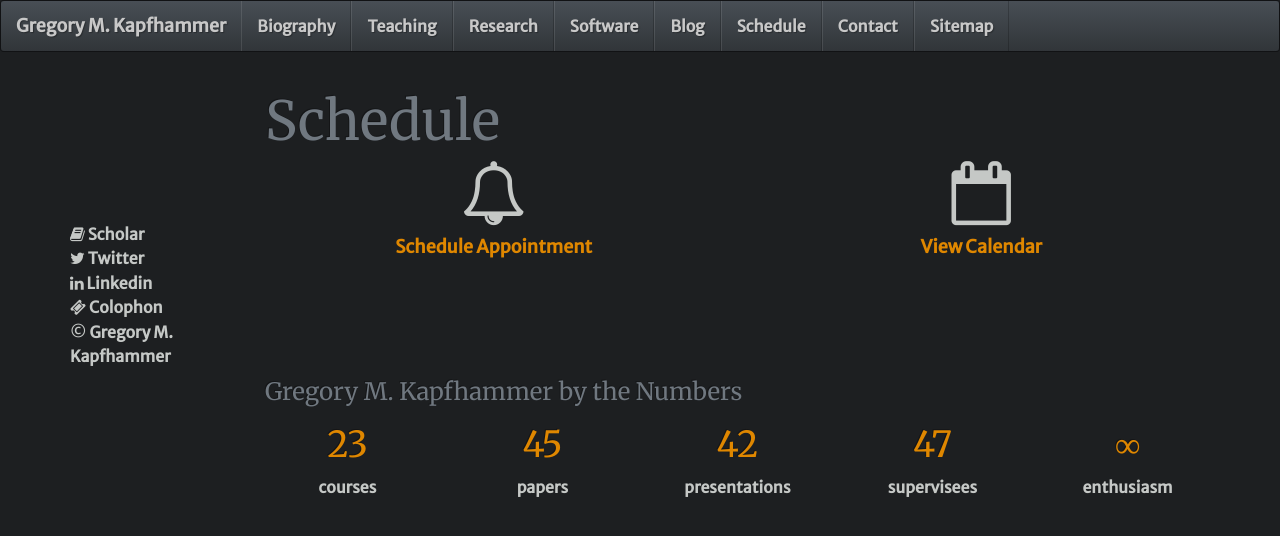
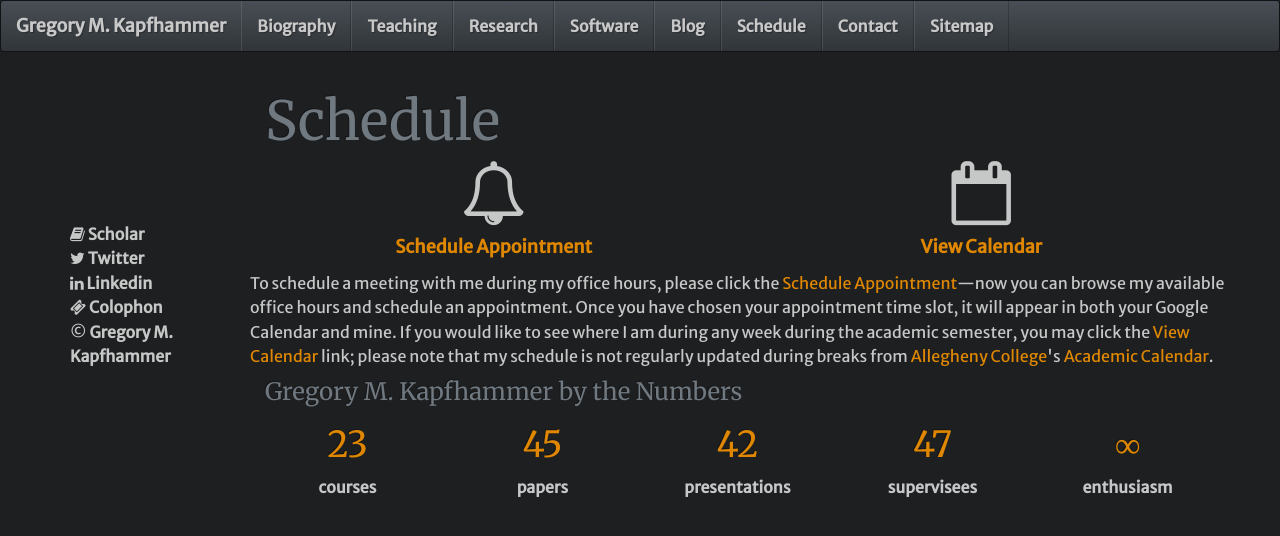
Before and after one commit to geerc/www, a Jekyll site: the page built from gkapfham/site/main/Schedule.md, in a window 1280 px wide. Shown: the top 536 px of the page. Built offline with Jekyll 4.4.1, drawn with Linux system fonts in a browser that asks for light colours; nearby versions of some CDN libraries; Markdown is read by kramdown in place of the engine named in the settings; comment, search, counter and statistics services are not loaded.

Commit message:
Added a commentary about my weekly schedule to the Schedule.md file.

```diff
--- a/gkapfham/site/main/Schedule.md
+++ b/gkapfham/site/main/Schedule.md
@@ -25,4 +25,13 @@ backup: ../../../
 <div class="col-xs-12 bottom-pad">
 </div>
 
+To schedule a meeting with me during my office hours, please click the <a href =
+"https://www.google.com/calendar/selfsched?sstoken=UU9NbDBvclJCQjlQfGRlZmF1bHR8YTlkNzM1MzFiMTUxNDhhYTc2ZDI2MDhmM2ZiZWJjZGE">Schedule
+Appointment</a>&mdash;now you can browse my available office hours and schedule an appointment.  Once you have chosen
+your appointment time slot, it will appear in both your Google Calendar and mine.  If you would like to see where I am
+during any week during the academic semester, you may click the <a href =
+"http://www.google.com/calendar/embed?src=gkapfham%40allegheny.edu&ctz=America/New_York">View Calendar</a> link; please
+note that my schedule is not regularly updated during breaks from <a href = "http://www.allegheny.edu">Allegheny
+College</a>'s <a href = "http://sites.allegheny.edu/dean/academic-calendar/">Academic Calendar</a>.
+
 </div>
```
